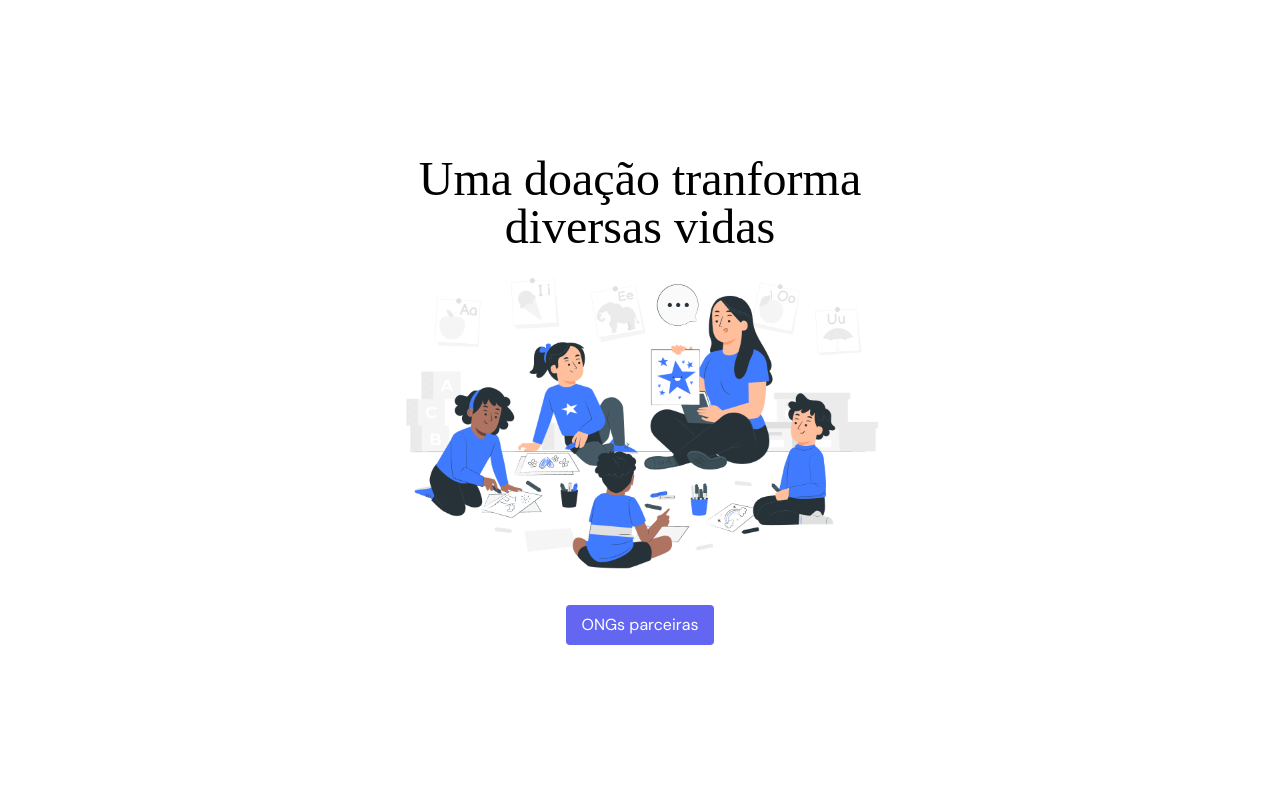
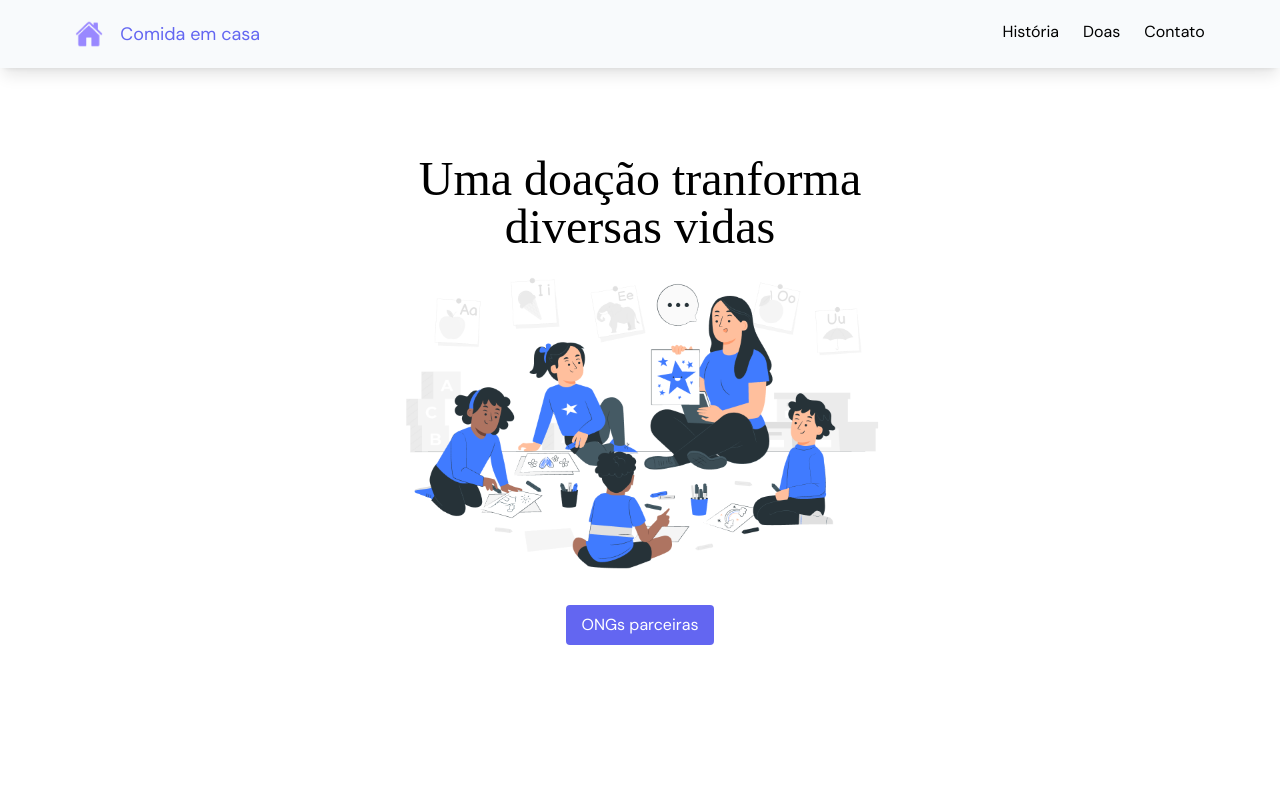
Before and after one commit to HellenPK/comida-em-casa, a React (Create React App) app: page /instituicoes in a window 1280 px wide. Shown: the top 800 px of the page. Built offline with nearby package versions, Linux system fonts and the light colour scheme; a web font is replaced by a local one.

Commit message:
Criando componente global de texto

```diff
--- a/src/components/Navbar/index.jsx
+++ b/src/components/Navbar/index.jsx
@@ -8,21 +8,32 @@ const Container = ({ children, className }) => {
     </div>
   )
 }
+
+const List = () => {
+  return(
+    <ul className='flex gap-6'>
+      <li className='font-md'>História</li>
+      <li className='font-md'>Doas</li>
+      <li className='font-md'>Contato</li>
+    </ul>
+  )
+}
 const Navbar = () => {
   return (
     <>
-      <Container className="w-full fixed px-6 py-5 bg-slate-50 shadow-lg">
+      <Container className="w-full fixed px-6 py-3 md:py-5 bg-slate-50 shadow-lg">
         <div className='m-auto w-11/12'>
           <div className='flex justify-between'>
             <div className='flex'>
               <div>
                 <img className='w-10/12' src={Home} alt="" srcset="" />
               </div>
-              <span className='font-dm text-lg ml-3'>Comida em casa</span>
+              <span className='font-dm text-lg ml-3 indigo-700 text-indigo-500'>Comida em casa</span>
             </div>
-            <div>
-              Menu
+            <div className='hidden md:block'>
+              <List/>
             </div>
+            <div className='md:hidden'>Botão</div>
           </div>
         </div>
       </Container>
--- /dev/null
+++ b/src/components/Text/index.jsx
@@ -0,0 +1,10 @@
+import React from 'react';
+
+const Text = ({children, chassName, ...props}) => {
+  return (
+    <>
+      <p className={`text-xl text-slate-500 font-dm ${chassName}`} {...props}>{children}</p>
+    </>
+  )
+}
+export default Text
--- a/src/screens/Home/components/AboutUs.jsx
+++ b/src/screens/Home/components/AboutUs.jsx
@@ -1,6 +1,7 @@
 import React from 'react';
 import Woman from "../../../assets/images/mulher-abracando-planeta.png"
 import DefaultButton from '../../../components/DefaultButton';
+import Text from '../../../components/Text';
 
 const AboutUs = () => {
   return (
@@ -16,8 +17,8 @@ const AboutUs = () => {
               <h2 className='text-4xl serif text-indigo-500 font-forum'>Quem somos ?</h2>
               <div className='w-3/12 my-5 border-b-4 border-indigo-500'></div>
             </div>
-            <p className='text-xl text-slate-500 font-dm'>Lorem ipsum dolor sit amet. Sed ducimus repellat non numquam laborum ea repellendus dolor aut recusandae a necessitatibus quisquam </p>
-            <p className='text-xl text-slate-500 font-dm'>Lorem ipsum dolor sit amet. Sed ducimus repellat non numquam laborum ea repellendus dolor aut recusandae a necessitatibus quisquam </p>
+            <Text>Lorem ipsum dolor sit amet. Sed ducimus repellat non numquam laborum ea repellendus dolor aut recusandae a necessitatibus quisquam </Text>
+            <Text>Lorem ipsum dolor sit amet. Sed ducimus repellat non numquam laborum ea repellendus dolor aut recusandae a necessitatibus quisquam </Text>
             <DefaultButton value="Visualizar ONGs" to='/instituicoes' />
           </div>
         </div>
--- a/src/screens/Home/components/HeaderHome.jsx
+++ b/src/screens/Home/components/HeaderHome.jsx
@@ -1,5 +1,6 @@
 import React from 'react';
 import DefaultButton from '../../../components/DefaultButton';
+import Text from '../../../components/Text';
 
 const HeaderHome = () => {
   return (
@@ -9,7 +10,7 @@ const HeaderHome = () => {
         <div className="flex justify-start items-center h-screen px-6">
           <div className="grid gap-12 mx-auto md:w-3/4">
             <h1 className="text-6xl font-forum">Sua doação <br /> transforma vidas</h1>
-            <p className="text-xl text-slate-500 font-dm">faça a diferença na na vida dessas pessoas com apenas um clique</p>
+            <Text>faça a diferença na na vida dessas pessoas com apenas um clique</Text>
             <DefaultButton value="Fazer diferença" to='/instituicoes' />
           </div>
         </div>
--- a/src/screens/Instituitions/index.jsx
+++ b/src/screens/Instituitions/index.jsx
@@ -1,10 +1,12 @@
 import React from 'react';
+import Navbar from '../../components/Navbar';
 import HeaderInstituitions from './components/HeaderInstituitions'
 import Instituitions from './components/Instituitions'
 
 const Institutions = () => {
   return (
     <>
+      <Navbar/>
       <HeaderInstituitions/>
       <Instituitions/>
     </>
```
